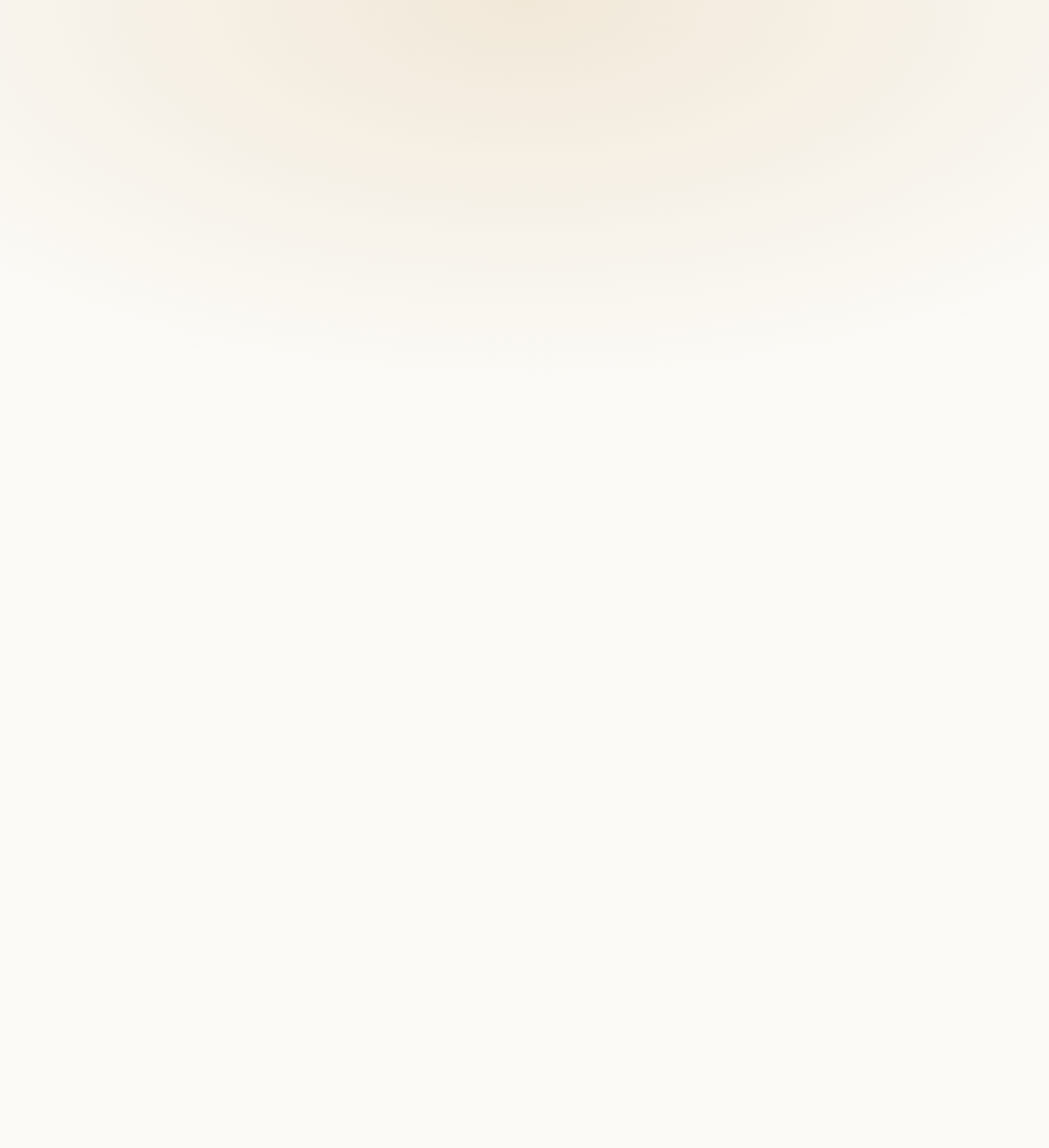
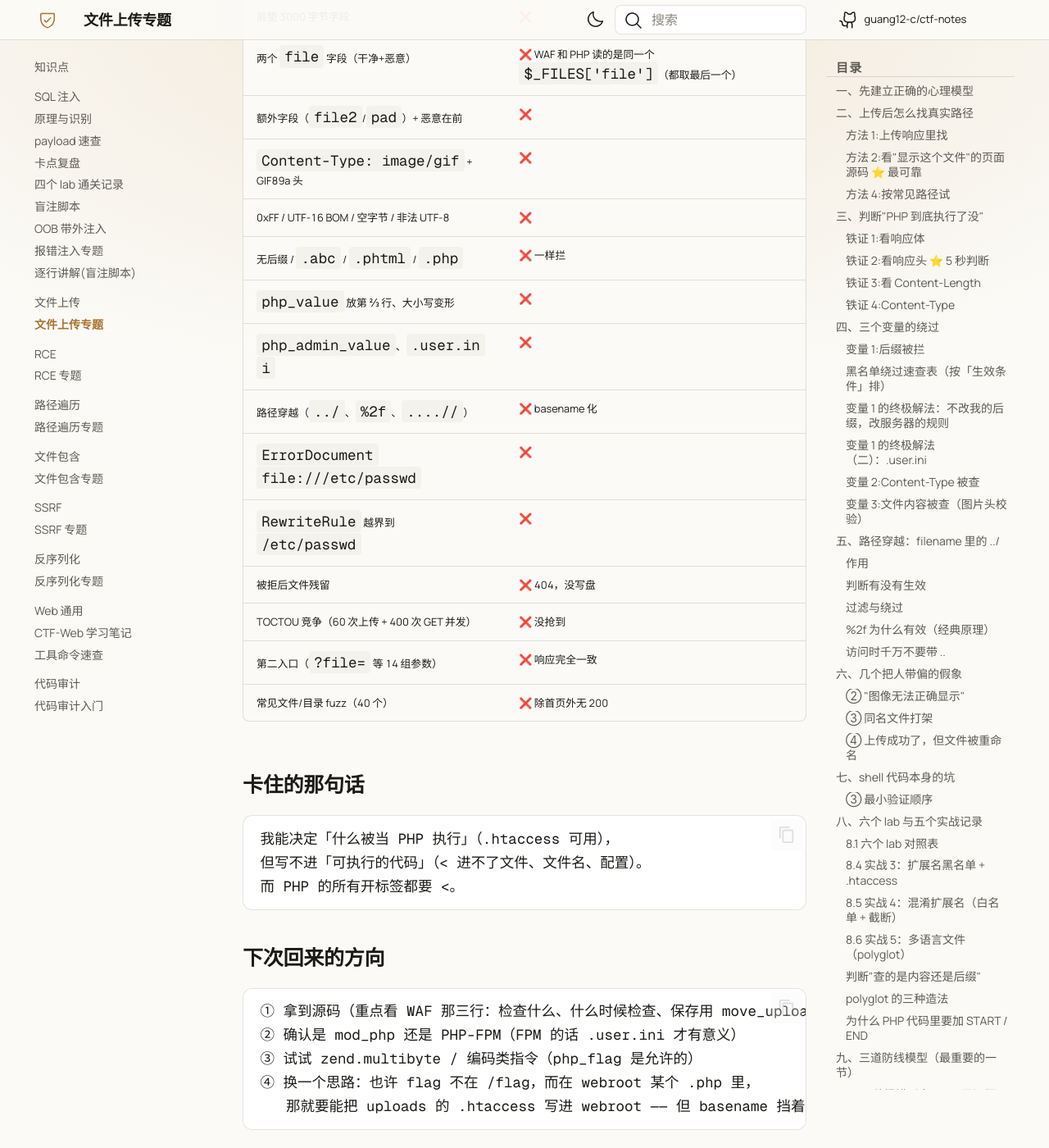
Before and after one commit to guang12-c/ctf-notes, an MkDocs documentation site: the page built from docs/knowledge/upload/文件上传专题.md, in a window 1280 px wide and 1400 px high, scrolled down 32997 px. Shown: the whole window at 82% size. Built offline with MkDocs 1.6.1 and Material for MkDocs 9.7.7, drawn with Linux system fonts in a browser that asks for light colours; comment, search, counter and statistics services are not loaded; some of the changed text lies outside the part shown.

Commit message:
知识点:文件上传专题加「卡点存档 ez_upload」——防御模型、能力清单、19 条排除项、下次回来的方向

````diff
--- a/docs/knowledge/upload/文件上传专题.md
+++ b/docs/knowledge/upload/文件上传专题.md
@@ -1016,3 +1016,74 @@ find / -name "flag*" 2>/dev/null   # 找不到就搜
 > **找路径靠"显示文件的页面源码",不靠猜。**
 > **判断执行看响应头(有没有 `Last-Modified`/`Accept-Ranges`)和响应体(是源码还是输出)。**
 > **`filename` 里的 `../` 是搬运工,`%2f` 是它的绕过。**
+
+---
+
+## 十五、卡点存档：ez_upload（WEEK2，未解）
+
+> **2026-10-31。这题没做出来，但把防御模型摸清了 —— 存档，下次少走一遍。**
+
+### 题目长什么样
+
+**只有一个上传表单（`POST /`，字段 `file`），Apache 2.4.54，文件存到 `/uploads/`，目录列表开着。**
+
+### 防御模型（实测出来的）
+
+```text
+① 内容里出现 <                → 拒绝（全量扫描）
+② 内容里出现 php_value        → 拒绝（大小写都拦）
+③ 内容里出现 auto_prepend_file → 拒绝（.user.ini 也拦）
+④ 文件 > 约 900 字节           → 拒绝
+⑤ 文件名里的 <                → 截断（a<b.txt 存成 a）
+```
+
+### 已经拿到手的能力
+
+| 能力 | 证据 |
+|---|---|
+| 传 `.htaccess` 且生效 | `AddType application/x-httpd-php .txt` 后，`.abc` 也变 `Content-Type: text/html` |
+| `AddHandler` | 同上 |
+| **`RewriteEngine` / `RewriteRule`** | `RewriteRule ^rewrite_probe$ /uploads/a.txt [L]` 生效 |
+| 同名覆盖 | `a.txt` 内容从 `hello` 变 `WORLD_V2` |
+| `php_flag` 能传 | `php_flag display_errors on` 未被拦 |
+| `Options +ExecCGI` 能传 | 但 CGI 不执行（mod_cgi 大概没开） |
+
+### 排除清单（每条都实测）
+
+| 手法 | 结果 |
+|---|---|
+| 双写 `<`（`<<??php`） | ❌ 是检测拒绝，不是删除 |
+| 代码放 200/400/500/600/800 偏移 | ❌ 全量扫描 |
+| 前垫 3000 字节字段 | ❌ |
+| 两个 `file` 字段（干净+恶意） | ❌ WAF 和 PHP 读的是同一个 `$_FILES['file']`（都取最后一个） |
+| 额外字段（`file2`/`pad`）+ 恶意在前 | ❌ |
+| `Content-Type: image/gif` + GIF89a 头 | ❌ |
+| 0xFF / UTF-16 BOM / 空字节 / 非法 UTF-8 | ❌ |
+| 无后缀 / `.abc` / `.phtml` / `.php` | ❌ 一样拦 |
+| `php_value` 放第 2/3 行、大小写变形 | ❌ |
+| `php_admin_value`、`.user.ini` | ❌ |
+| 路径穿越（`../`、`%2f`、`....//`） | ❌ basename 化 |
+| `ErrorDocument file:///etc/passwd` | ❌ |
+| `RewriteRule` 越界到 `/etc/passwd` | ❌ |
+| 被拒后文件残留 | ❌ 404，没写盘 |
+| TOCTOU 竞争（60 次上传 + 400 次 GET 并发） | ❌ 没抢到 |
+| 第二入口（`?file=` 等 14 组参数） | ❌ 响应完全一致 |
+| 常见文件/目录 fuzz（40 个） | ❌ 除首页外无 200 |
+
+### 卡住的那句话
+
+```text
+我能决定「什么被当 PHP 执行」（.htaccess 可用），
+但写不进「可执行的代码」（< 进不了文件、文件名、配置）。
+而 PHP 的所有开标签都要 <。
+```
+
+### 下次回来的方向
+
+```
+① 拿到源码（重点看 WAF 那三行：检查什么、什么时候检查、保存用 move_uploaded_file 还是 file_put_contents）
+② 确认是 mod_php 还是 PHP-FPM（FPM 的话 .user.ini 才有意义）
+③ 试试 zend.multibyte / 编码类指令（php_flag 是允许的）
+④ 换一个思路：也许 flag 不在 /flag，而在 webroot 某个 .php 里，
+   那就要能把 uploads 的 .htaccess 写进 webroot —— 但 basename 挡着
+```
````
